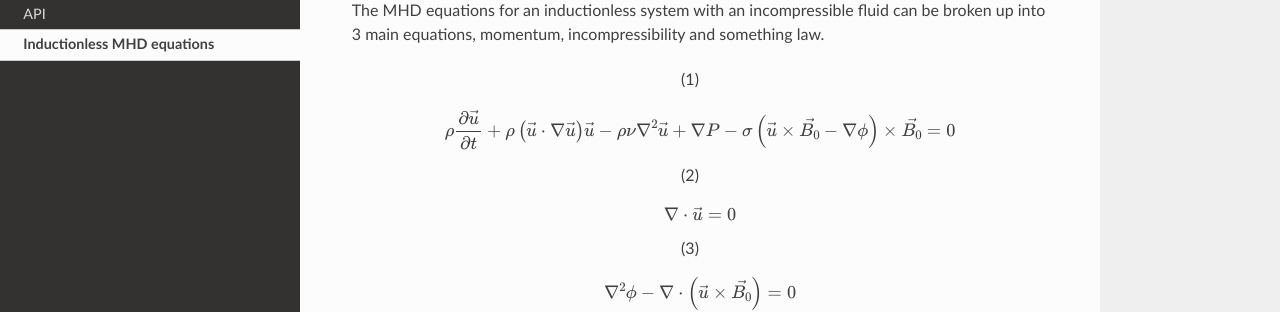
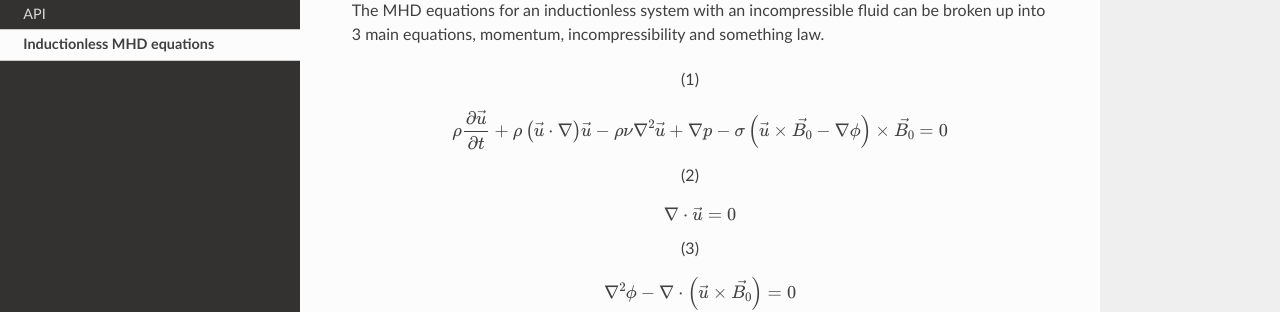
Before and after one commit to sohail69/MHD_mfem_practice, a Sphinx documentation site: the page built from documentation/docs/source/inductionlessmhd.rst, in a window 1280 px wide. Shown: the part 161-473 px from the top of the page. Built offline with Sphinx 7.4.7 and the Read the Docs theme 2.0.0, drawn with Linux system fonts in a browser that asks for light colours.

Commit message:
Update inductionlessmhd.rst

```diff
--- a/documentation/docs/source/inductionlessmhd.rst
+++ b/documentation/docs/source/inductionlessmhd.rst
@@ -4,7 +4,7 @@ Inductionless MHD equations
 The MHD equations for an inductionless system with an incompressible fluid can be
 broken up into 3 main equations, momentum, incompressibility and something law.
 
-.. math:: \rho \frac{\partial \vec{u}}{\partial t} + \rho \left( \vec{u} \cdot \nabla \vec{u} \right) \vec{u} -\rho \nu \nabla^{2} \vec{u} + \nabla P - \sigma \left(\vec{u} \times \vec{B_{0}} - \nabla \phi \right) \times \vec{B_{0}} = 0
+.. math:: \rho \frac{\partial \vec{u}}{\partial t} + \rho \left( \vec{u} \cdot \nabla \right) \vec{u} -\rho \nu \nabla^{2} \vec{u} + \nabla p - \sigma \left(\vec{u} \times \vec{B_{0}} - \nabla \phi \right) \times \vec{B_{0}} = 0
    :label: inductionlessIcoMomentum
 
 .. math:: \nabla \cdot \vec{u} = 0
```
